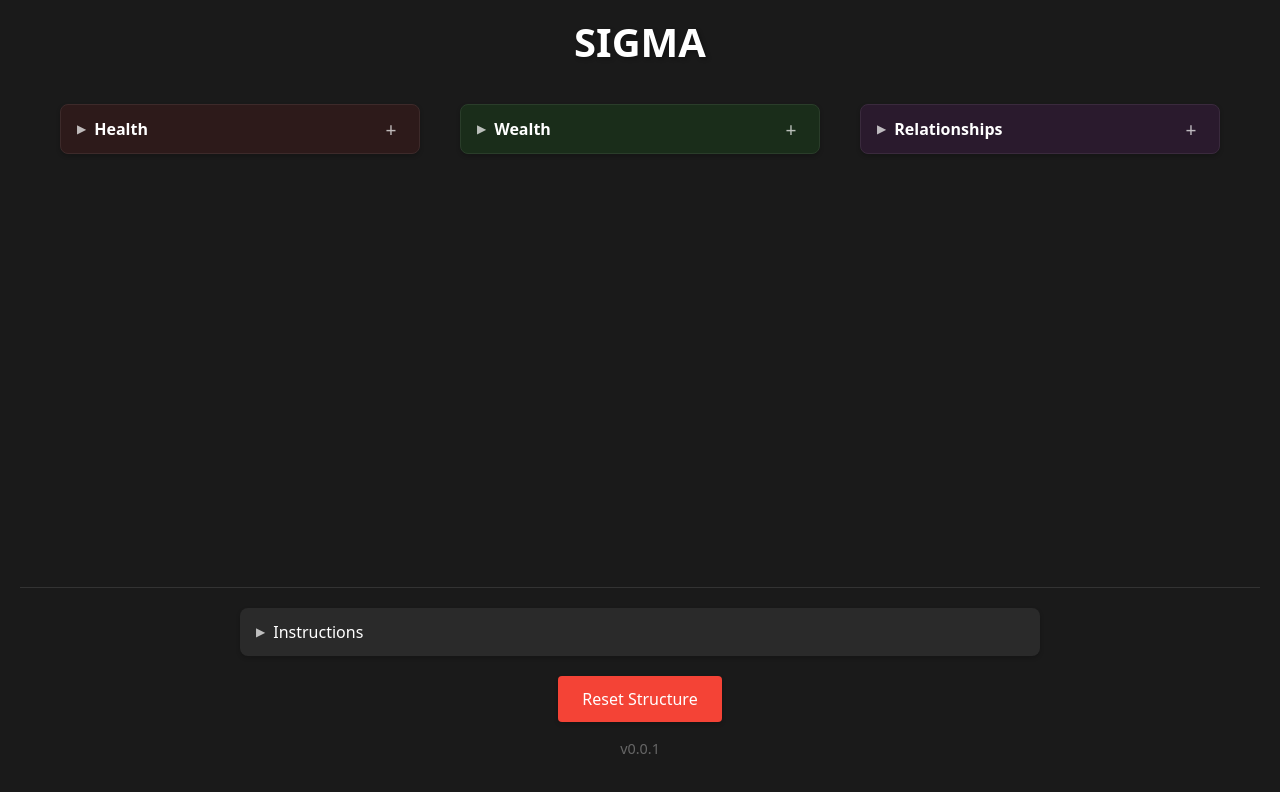
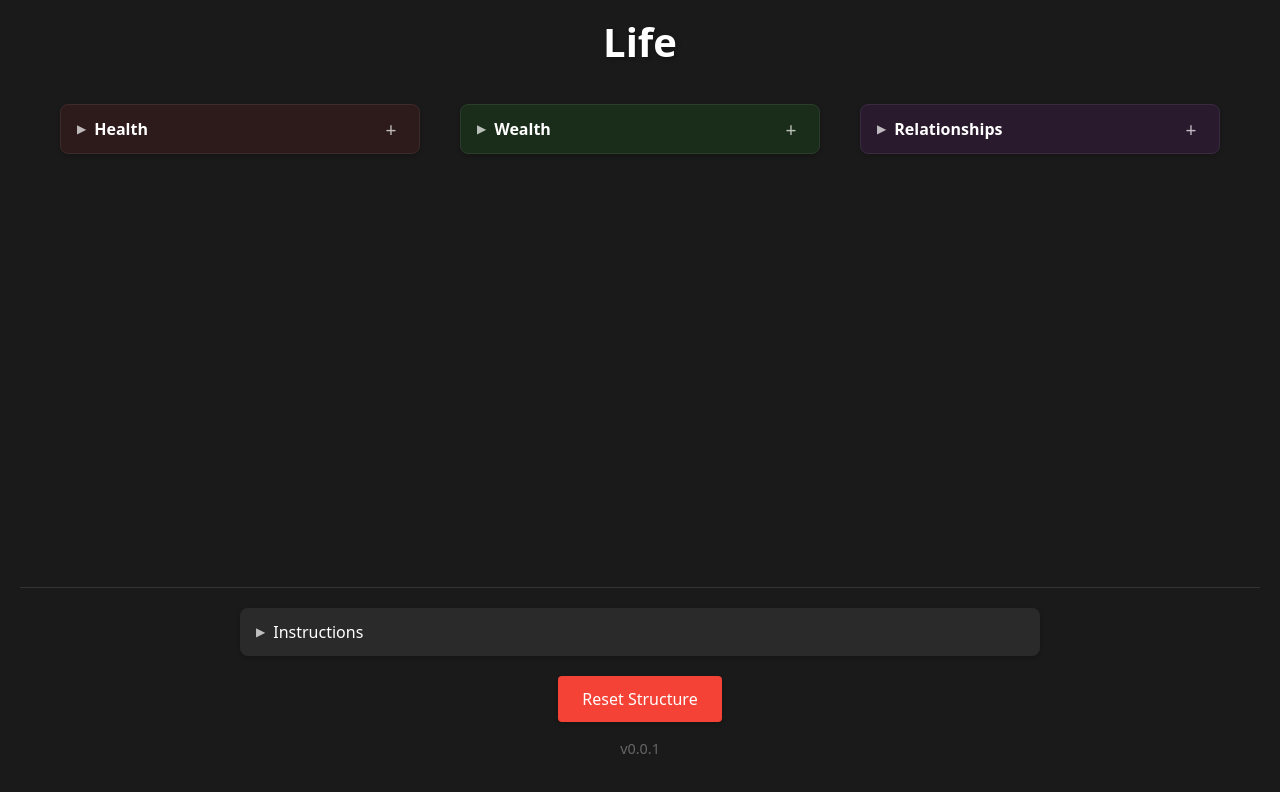
Before and after one commit to joebuono/life, a React (Vite) app: page / in a window 1280 px wide. Shown: the top 792 px of the page. Built offline with nearby package versions, Linux system fonts and the light colour scheme.

Commit message:
Change header back to Life

```diff
--- a/src/components/LifeTree.tsx
+++ b/src/components/LifeTree.tsx
@@ -207,7 +207,7 @@ const LifeTree: React.FC = () => {
 
   return (
     <div className="life-tree">
-      <h1>SIGMA</h1>
+      <h1>Life</h1>
       <div className="tree-container">
         {Object.entries(data).map(([category, subcategories]) => (
           <TreeNode
```
